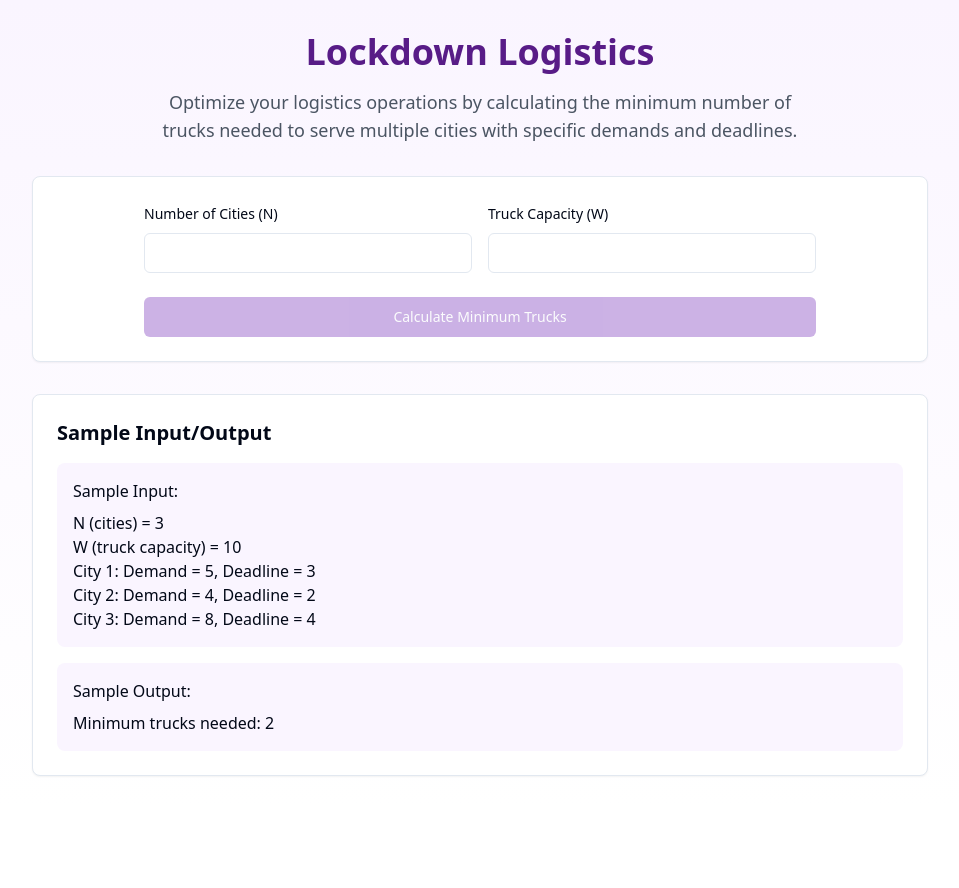
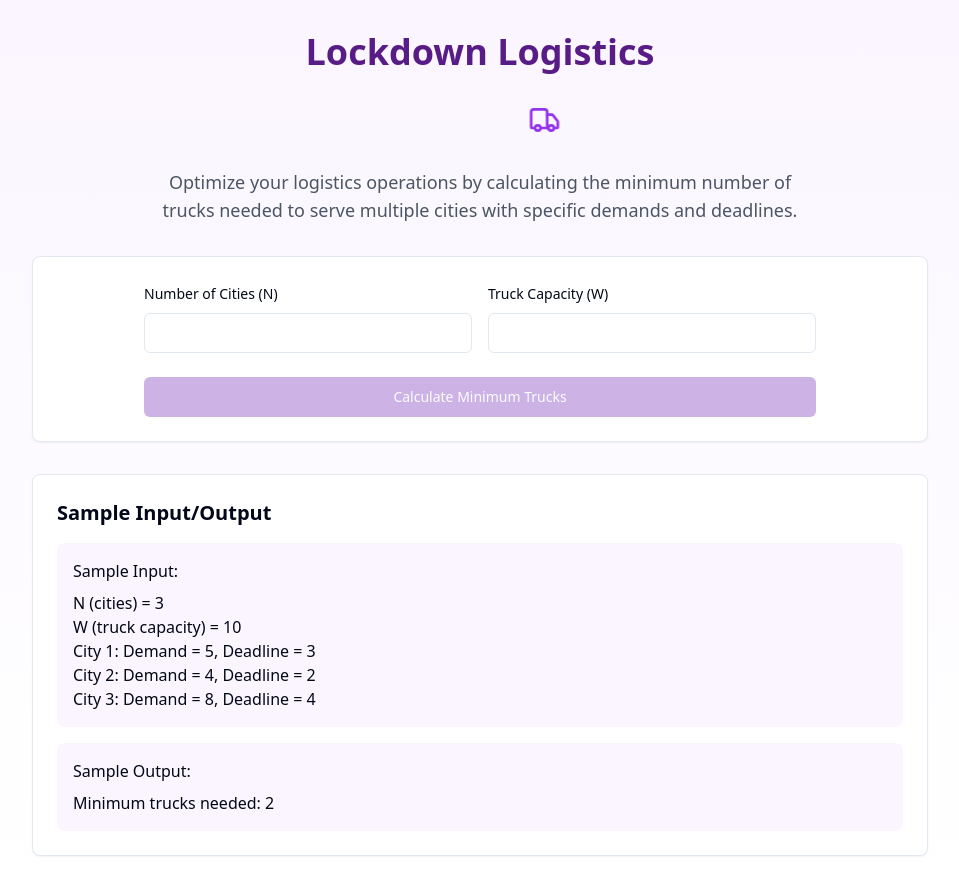
Before and after one commit to Shivam-yugen/truck-tango-logistics-ui, a React (Vite) app: page / in a window 1280 px wide. Shown: the whole page, without its empty margins (160-1119 px from the left). Before the commit the page ends 808 px from the top, so only its background shows below. Built offline with nearby package versions, Linux system fonts and the light colour scheme.

Commit message:
Add truck animation
Add a truck animation to the page.

```diff
--- a/src/index.css
+++ b/src/index.css
@@ -1,4 +1,3 @@
-
 @tailwind base;
 @tailwind components;
 @tailwind utilities;
@@ -60,3 +59,25 @@
 .animate-fade-in {
   animation: fade-in 0.3s ease-out forwards;
 }
+
+@keyframes truck-move {
+  0% {
+    transform: translateX(-100px);
+  }
+  45% {
+    transform: translateX(100px) rotateY(0deg);
+  }
+  50% {
+    transform: translateX(100px) rotateY(180deg);
+  }
+  95% {
+    transform: translateX(-100px) rotateY(180deg);
+  }
+  100% {
+    transform: translateX(-100px) rotateY(0deg);
+  }
+}
+
+.animate-truck {
+  animation: truck-move 4s infinite linear;
+}
--- a/src/pages/Index.tsx
+++ b/src/pages/Index.tsx
@@ -1,6 +1,7 @@
 
 import { Card } from "@/components/ui/card";
 import LogisticsForm from "@/components/LogisticsForm";
+import { Truck } from "lucide-react";
 
 const Index = () => {
   return (
@@ -8,6 +9,9 @@ const Index = () => {
       <div className="max-w-4xl mx-auto space-y-8">
         <div className="text-center space-y-4">
           <h1 className="text-4xl font-bold text-purple-900">Lockdown Logistics</h1>
+          <div className="flex justify-center items-center h-16 relative">
+            <Truck className="text-purple-600 w-8 h-8 absolute animate-truck" />
+          </div>
           <p className="text-lg text-gray-600 max-w-2xl mx-auto">
             Optimize your logistics operations by calculating the minimum number of trucks needed to serve multiple cities with specific demands and deadlines.
           </p>
```
